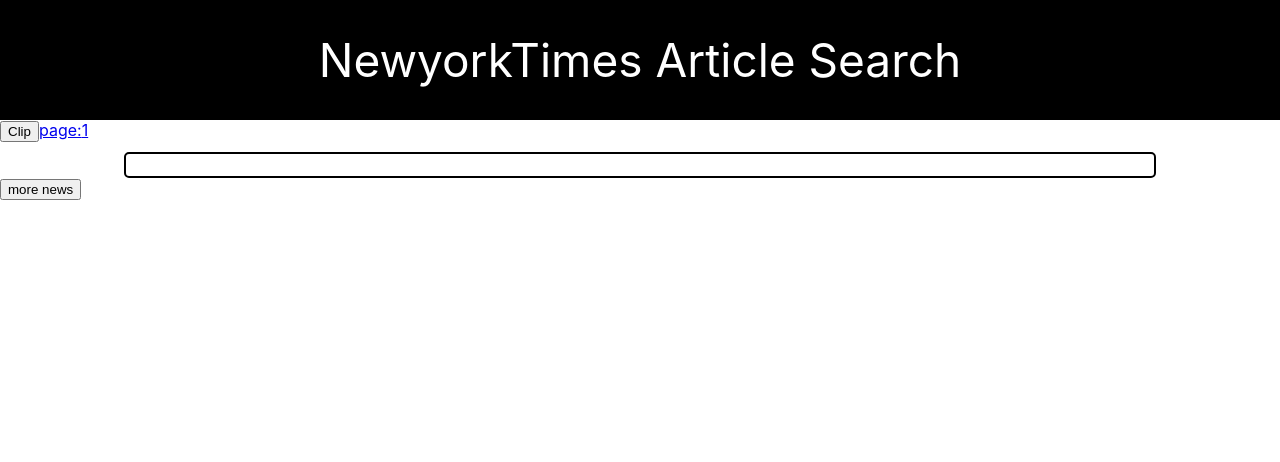
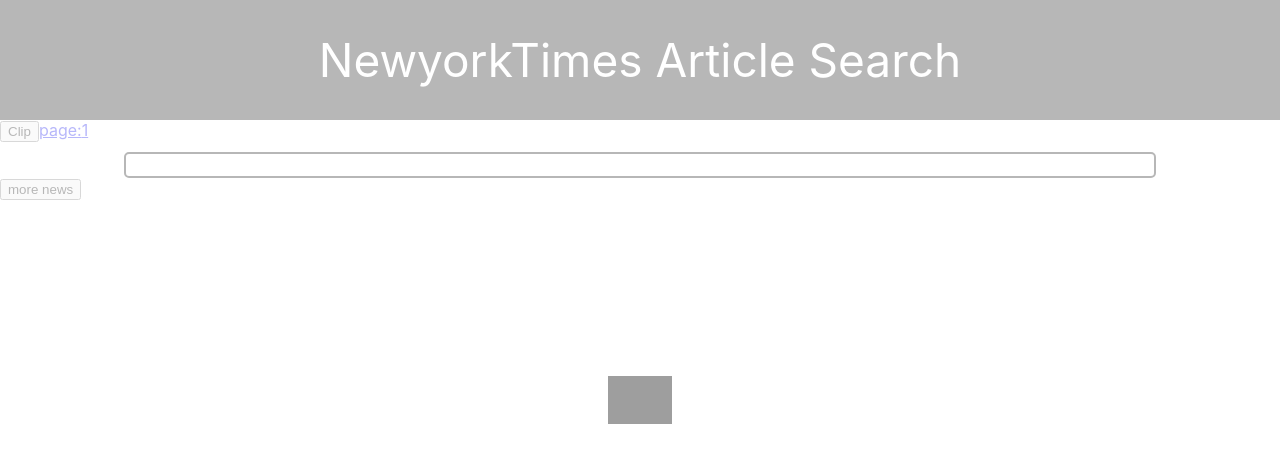
Before and after one commit to marblekang/react-mini-project, a React (Create React App) app: page / in a window 1280 px wide. Shown: the top 462 px of the page. Built offline with nearby package versions, Linux system fonts and the light colour scheme; grey boxes are pictures that could not be loaded.

Commit message:
feat: SearchPage.jsx 작성
SearchPage 컴포넌트에 Loading 컴포넌트 추가

```diff
--- a/src/components/SearchPage.jsx
+++ b/src/components/SearchPage.jsx
@@ -3,13 +3,14 @@
 import { Container, Input } from "../style/SearchPageStyle";
 import { Card } from "./Card";
 import { Link } from "react-router-dom";
-
+import { Loading } from "../Ui/Loading";
 function SearchPage() {
   const [value, setValue] = useState("");
   const [shownValue, setShownValue] = useState("");
   const [news, setNews] = useState();
   const [page, setPage] = useState(1);
   let newPageData = [];
+
   const handleInput = (e) => {
     setShownValue(e.target.value);
     setTimeout(() => {
@@ -33,8 +34,10 @@
       setPage(1);
     }
   }, [value, page]);
+
   return (
     <>
+      <Loading></Loading>
       <Link to="/clip">
         <button>Clip</button>
         <span>page:{page}</span>
```
